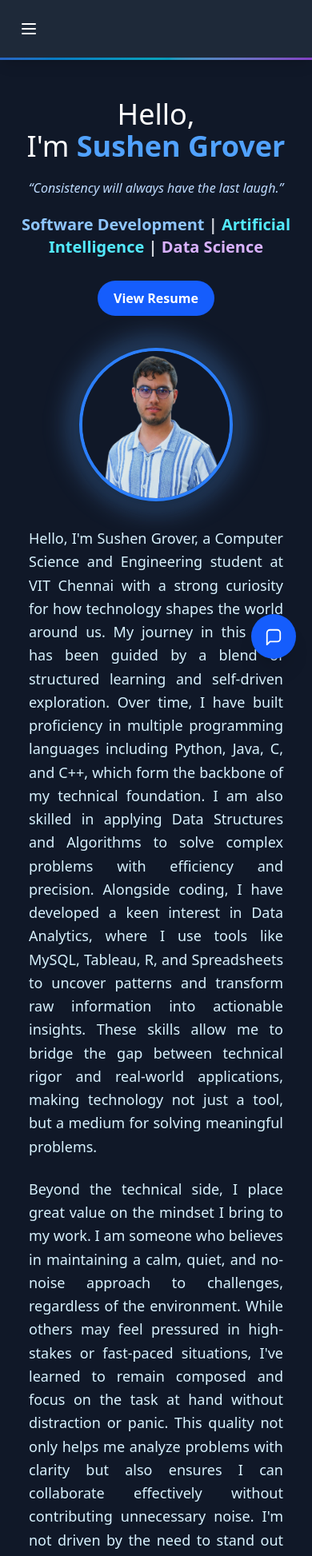
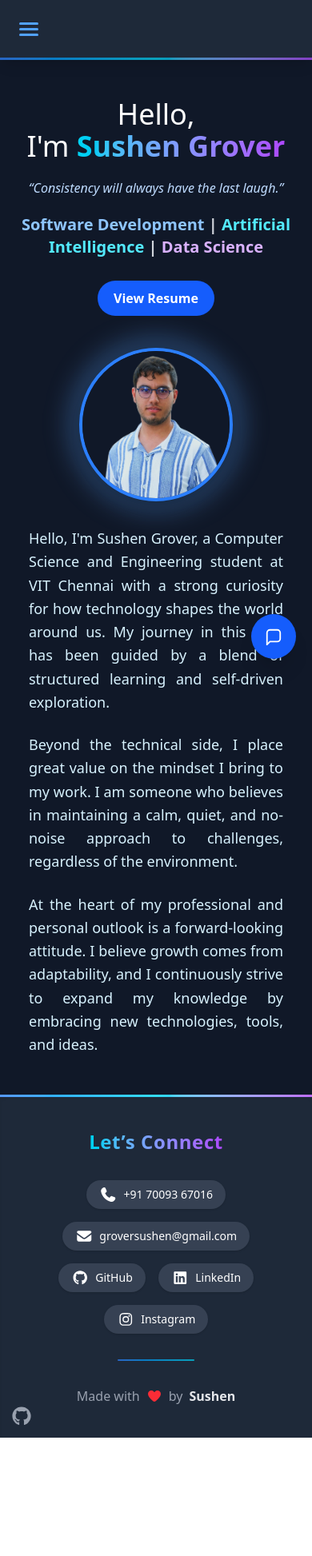
Before and after one commit to SushenGrover/Portfolio-Website, a React (Vite) app in the folder frontend/: page / in a window 390 px wide. Shown: the top 1946 px of the page at 80% size. After the commit the page ends 1798 px from the top, so only its background shows below. Built offline with nearby package versions, Linux system fonts and the light colour scheme.

Commit message:
Minor Changes

```diff
--- a/frontend/src/components/ContactFab.jsx
+++ b/frontend/src/components/ContactFab.jsx
@@ -109,7 +109,7 @@ export default function ContactFab() {
               <div className="h-[3px] w-full from-blue-500 via-cyan-400 to-purple-500 opacity-80" />
               <button
                 onClick={() => setOpen(false)}
-                className="absolute top-3 right-3 h-9 w-9 grid place-items-center rounded-full text-slate-300 text-2xl hover:text-white hover:bg-white/10"
+                className="absolute top-3 right-3 h-9 w-9 grid place-items-center text-align-center align-middle rounded-full text-blue-300 text-2xl hover:font-bold hover:bg-white/10"
                 aria-label="Close"
               >
                 ×
@@ -150,7 +150,8 @@ export default function ContactFab() {
 
                   <button
                     disabled={sending}
-                    className="mt-2 bg-cyan-600 hover:bg-cyan-500 rounded px-4 py-2 font-semibold disabled:opacity-60"
+                    className="mt-2 inline-block bg-blue-600 hover:bg-blue-500 rounded-3xl px-5 py-2 font-semibold
+             disabled:opacity-60 hover:shadow-[0_0_12px_4px_rgba(59,130,246,0.4)]"
                   >
                     {sending ? "Sending…" : "Send"}
                   </button>
--- a/frontend/src/components/Footer.jsx
+++ b/frontend/src/components/Footer.jsx
@@ -1,67 +1,96 @@
-// frontend\src\components\Footer.jsx
+// frontend/src/components/Footer.jsx
 import { FontAwesomeIcon } from "@fortawesome/react-fontawesome";
 import {
   faPhone,
   faEnvelope,
   faHeart,
 } from "@fortawesome/free-solid-svg-icons";
-import { faGithub, faLinkedin } from "@fortawesome/free-brands-svg-icons";
+import {
+  faGithub,
+  faLinkedin,
+  faInstagram,
+} from "@fortawesome/free-brands-svg-icons";
 
 export default function Footer() {
   return (
     <>
-      <div className="h-[3px] w-full bg-gradient-to-r from-blue-500 via-cyan-400 to-purple-500 opacity-70"></div>
-      <footer className="bg-gray-800 text-gray-300 py-8">
-        <div className="max-w-4xl mx-auto px-6 flex flex-col items-center gap-6">
-          <h1 className="text-2xl font-semibold tracking-wide mb-2 text-center">
-            Contact Me
+      {/* Gradient Divider on Top */}
+      <div className="h-[3px] w-full bg-gradient-to-r from-blue-500 via-cyan-400 to-purple-500 opacity-80"></div>
+
+      <footer className="relative bg-gray-800 text-gray-300 py-10 shadow-inner">
+        <div className="max-w-6xl mx-auto px-6 flex flex-col items-center gap-8">
+          {/* Title */}
+          <h1 className="text-2xl md:text-3xl font-bold tracking-wide text-center bg-gradient-to-r from-cyan-400 to-purple-500 bg-clip-text text-transparent">
+            Let’s Connect
           </h1>
-          <div className="text-white grid grid-cols-1 md:grid-cols-2 gap-x-12 gap-y-4 auto-cols-max">
-            <div className="flex items-center gap-2 justify-center">
-              <FontAwesomeIcon icon={faPhone} className="text-white" />
-              <span>+91 70093 67016</span>
-            </div>
-            <div className="flex items-center gap-2 justify-center">
-              <FontAwesomeIcon icon={faEnvelope} className="text-white" />
+
+          {/* Contact Buttons */}
+          <div className="flex flex-wrap justify-center gap-4 text-white">
+            {[
+              {
+                href: "tel:+917009367016",
+                icon: faPhone,
+                label: "+91 70093 67016",
+              },
+              {
+                href: "mailto:groversushen@gmail.com",
+                icon: faEnvelope,
+                label: "groversushen@gmail.com",
+              },
+              {
+                href: "https://github.com/SushenGrover",
+                icon: faGithub,
+                label: "GitHub",
+              },
+              {
+                href: "https://www.linkedin.com/in/sushen-grover-2b3314290/",
+                icon: faLinkedin,
+                label: "LinkedIn",
+              },
+              {
+                href: "https://www.instagram.com/sushen.grover/",
+                icon: faInstagram,
+                label: "Instagram",
+              },
+            ].map((item, i) => (
               <a
-                href="mailto:groversushen@gmail.com"
-                className="hover:underline text-white-300"
-              >
-                groversushen@gmail.com
-              </a>
-            </div>
-            <div className="flex items-center gap-2 justify-center">
-              <FontAwesomeIcon icon={faGithub} className="text-white" />
-              <a
-                href="https://github.com/SushenGrover"
+                key={i}
+                href={item.href}
                 target="_blank"
                 rel="noopener noreferrer"
-                className="hover:underline text-gray-100"
+                className="inline-flex items-center gap-2 px-4 py-2 rounded-full bg-gray-700 hover:bg-blue-600 transition-all duration-300 shadow-sm hover:shadow-[0_0_12px_rgba(59,130,246,0.6)]"
+                title={item.label}
               >
-                GitHub
+                <FontAwesomeIcon icon={item.icon} className="text-lg" />
+                <span className="text-sm md:text-base">{item.label}</span>
               </a>
-            </div>
-            <div className="flex items-center gap-2 justify-center">
-              <FontAwesomeIcon icon={faLinkedin} className="text-white" />
-              <a
-                href="https://www.linkedin.com/in/sushen-grover-2b3314290/"
-                target="_blank"
-                rel="noopener noreferrer"
-                className="hover:underline text-white-400"
-              >
-                LinkedIn
-              </a>
-            </div>
+            ))}
           </div>
-          <div className="mt-6 text-gray-400 text-base text-center">
-            <span className="inline-flex items-center gap-1">
+
+          {/* Divider Line */}
+          <div className="w-24 h-[2px] bg-gradient-to-r from-blue-500 to-cyan-400 rounded-full opacity-70"></div>
+
+          {/* Footer Note */}
+          <div className="text-gray-400 text-base text-center">
+            <span className="inline-flex items-center gap-2">
               Made with
-              <span className="text-red-500 text-lg font-semibold">
-                <FontAwesomeIcon icon={faHeart} className="text-red-500" />
-              </span>
-              by <span className="font-bold text-grey-300">Sushen</span>
+              <FontAwesomeIcon icon={faHeart} className="text-red-500" />
+              by <span className="font-bold text-gray-200">Sushen</span>
             </span>
           </div>
+        </div>
+
+        {/* Portfolio Repo Link - smaller & cornered */}
+        <div className="absolute bottom-3 left-3">
+          <a
+            href="https://github.com/SushenGrover/Portfolio-Website"
+            target="_blank"
+            rel="noopener noreferrer"
+            className="text-gray-400 hover:text-blue-400 transition-colors"
+            title="View Portfolio Repo"
+          >
+            <FontAwesomeIcon icon={faGithub} className="text-2xl" />
+          </a>
         </div>
       </footer>
     </>
--- a/frontend/src/components/Navbar.jsx
+++ b/frontend/src/components/Navbar.jsx
@@ -1,4 +1,4 @@
-// frontend\src\components\Navbar.jsx
+// frontend/src/components/Navbar.jsx
 import { Link, useLocation } from "react-router-dom";
 import { useState } from "react";
 import { motion, AnimatePresence } from "framer-motion";
@@ -21,40 +21,38 @@ function Navbar() {
       <nav className="bg-gray-800 text-white shadow-lg sticky w-full top-0 z-50">
         <div className="max-w-6xl mx-auto flex items-center justify-between md:justify-center py-4 px-4 md:px-0">
           {/* Mobile menu button */}
+          {/* Mobile menu button */}
           <button
             onClick={() => setIsMobileMenuOpen(!isMobileMenuOpen)}
-            className="md:hidden p-2 rounded-md focus:outline-none focus:ring-2 focus:ring-blue-500"
+            className="relative w-10 h-10 flex flex-col justify-center items-center md:hidden group"
           >
-            <svg
-              className="w-6 h-6 text-white"
-              fill="none"
-              stroke="currentColor"
-              viewBox="0 0 24 24"
-              xmlns="http://www.w3.org/2000/svg"
-            >
-              {isMobileMenuOpen ? (
-                <path
-                  strokeLinecap="round"
-                  strokeLinejoin="round"
-                  strokeWidth={2}
-                  d="M6 18L18 6M6 6l12 12"
-                />
-              ) : (
-                <path
-                  strokeLinecap="round"
-                  strokeLinejoin="round"
-                  strokeWidth={2}
-                  d="M4 6h16M4 12h16M4 18h16"
-                />
-              )}
-            </svg>
+            <span
+              className={`block w-6 h-[3px] rounded-full bg-blue-400 transition-all duration-300 ${
+                isMobileMenuOpen
+                  ? "rotate-45 translate-y-[-2px] bg-cyan-400 shadow-[0_0_8px_rgba(0,211,243,255)]"
+                  : "mb-1 group-hover:shadow-[0_0_8px_rgba(0,211,243,255)]"
+              }`}
+            ></span>
+            <span
+              className={`block w-6 h-[3px] rounded-full bg-blue-400 transition-all duration-300 ${
+                isMobileMenuOpen
+                  ? "opacity-0"
+                  : "mb-1 group-hover:shadow-[0_0_8px_rgba(59,130,246,0.8)]"
+              }`}
+            ></span>
+            <span
+              className={`block w-6 h-[3px] rounded-full bg-blue-400 transition-all duration-300 ${
+                isMobileMenuOpen
+                  ? "-rotate-45 -translate-y-[8px] bg-cyan-400 shadow-[0_0_8px_rgba(0,211,243,255)]"
+                  : "group-hover:shadow-[0_0_8px_rgba(0,211,243,255)]"
+              }`}
+            ></span>
           </button>
 
           {/* Desktop navigation */}
           <div className="hidden md:flex md:w-full md:justify-between text-lg font-medium pr-4 pl-4">
             {navItems.map((item) => {
               const isActive = location.pathname === item.path;
-              console.log(location.pathname, item.path, isActive);
 
               return (
                 <Link
@@ -75,7 +73,11 @@ function Navbar() {
                     className={`
                       absolute inset-0 rounded-full pointer-events-none
                       transition-shadow duration-300
-      ${!isActive ? `hover:shadow-[0_0_10px_3px_rgba(59,130,246,0.6)]` : ""}
+                      ${
+                        !isActive
+                          ? `hover:shadow-[0_0_10px_3px_rgba(59,130,246,0.6)]`
+                          : ""
+                      }
                     `}
                   />
                   {item.label}
@@ -92,7 +94,7 @@ function Navbar() {
               initial={{ opacity: 0, y: -20 }}
               animate={{ opacity: 1, y: 0 }}
               exit={{ opacity: 0, y: -20 }}
-              className="md:hidden bg-gray-800 absolute w-full left-0 right-0 py-4 shadow-lg"
+              className="md:hidden bg-gray-900 absolute w-full left-0 right-0 py-6 shadow-lg border-t border-gray-700"
             >
               <div className="flex flex-col items-center gap-4 text-lg font-medium">
                 {navItems.map((item) => {
@@ -103,11 +105,11 @@ function Navbar() {
                       to={item.path}
                       onClick={() => setIsMobileMenuOpen(false)}
                       className={`
-                        w-full text-center py-2 px-6 rounded-lg transition-all duration-300
+                        w-10/12 text-center py-2 px-6 rounded-full transition-all duration-300
                         ${
                           isActive
-                            ? "bg-blue-600 text-white"
-                            : "text-blue-400 hover:bg-gray-700"
+                            ? "bg-blue-600 text-white shadow-[0_0_10px_rgba(59,130,246,0.6)]"
+                            : "text-blue-400 hover:bg-gray-800 hover:shadow-[0_0_8px_rgba(59,130,246,0.5)]"
                         }
                       `}
                     >
@@ -116,6 +118,9 @@ function Navbar() {
                   );
                 })}
               </div>
+
+              {/* subtle gradient bar for consistency */}
+              <div className="mt-6 h-[2px] w-32 mx-auto bg-gradient-to-r from-blue-500 via-cyan-400 to-purple-500 rounded-full opacity-80"></div>
             </motion.div>
           )}
         </AnimatePresence>
--- a/frontend/src/pages/Home.jsx
+++ b/frontend/src/pages/Home.jsx
@@ -28,7 +28,7 @@ export default function Home() {
               Hello,
               <br />
               I&apos;m{" "}
-              <span className="font-bold whitespace-nowrap text-blue-400">
+              <span className="font-bold whitespace-nowrap bg-gradient-to-r from-cyan-400 to-purple-500 bg-clip-text text-transparent">
                 Sushen Grover
               </span>
             </h1>
@@ -70,53 +70,22 @@ export default function Home() {
         {/* Description */}
         <div className="space-y-6 px-4">
           <p className="text-[#D7F2FE] text-lg leading-relaxed text-justify">
-            Hello, I&apos;m Sushen Grover, a Computer Science and Engineering
-            student at VIT Chennai with a strong curiosity for how technology
-            shapes the world around us. My journey in this field has been guided
-            by a blend of structured learning and self-driven exploration. Over
-            time, I have built proficiency in multiple programming languages
-            including Python, Java, C, and C++, which form the backbone of my
-            technical foundation. I am also skilled in applying Data Structures
-            and Algorithms to solve complex problems with efficiency and
-            precision. Alongside coding, I have developed a keen interest in
-            Data Analytics, where I use tools like MySQL, Tableau, R, and
-            Spreadsheets to uncover patterns and transform raw information into
-            actionable insights. These skills allow me to bridge the gap between
-            technical rigor and real-world applications, making technology not
-            just a tool, but a medium for solving meaningful problems.
+            Hello, I'm Sushen Grover, a Computer Science and Engineering student
+            at VIT Chennai with a strong curiosity for how technology shapes the
+            world around us. My journey in this field has been guided by a blend
+            of structured learning and self-driven exploration.
           </p>
           <p className="text-[#D7F2FE] text-lg leading-relaxed text-justify">
             Beyond the technical side, I place great value on the mindset I
             bring to my work. I am someone who believes in maintaining a calm,
             quiet, and no-noise approach to challenges, regardless of the
-            environment. While others may feel pressured in high-stakes or
-            fast-paced situations, I&apos;ve learned to remain composed and
-            focus on the task at hand without distraction or panic. This quality
-            not only helps me analyze problems with clarity but also ensures I
-            can collaborate effectively without contributing unnecessary noise.
-            I&apos;m not driven by the need to stand out through volume;
-            instead, I prefer to let the quality of my work speak for itself. I
-            believe that the ability to remain steady under pressure is as
-            important as technical expertise, since it shapes how problems are
-            solved and how teams function in demanding scenarios. In every
-            situation, I aim to bring stability, thoughtfulness, and
-            reliability.
+            environment.
           </p>
           <p className="text-[#D7F2FE] text-lg leading-relaxed text-justify">
             At the heart of my professional and personal outlook is a
             forward-looking attitude. I believe growth comes from adaptability,
             and I continuously strive to expand my knowledge by embracing new
-            technologies, tools, and ideas. Whether it&apos;s refining a piece
-            of code, analyzing a dataset, or exploring emerging fields like
-            artificial intelligence and blockchain, I enjoy the process of
-            learning and applying knowledge to real-world contexts. My focus has
-            always been on consistency, sincerity, and precision, which guide
-            the way I approach both individual projects and collaborative
-            efforts. I see myself not just as a developer or an analyst, but as
-            a problem-solver who is motivated by the opportunity to make an
-            impact—quietly but effectively. With every challenge, I aim to
-            combine technical depth, a calm mindset, and forward vision to build
-            solutions that truly matter.
+            technologies, tools, and ideas.
           </p>
         </div>
       </div>
```
Lines whose indentation alone changed are shown as unchanged.
